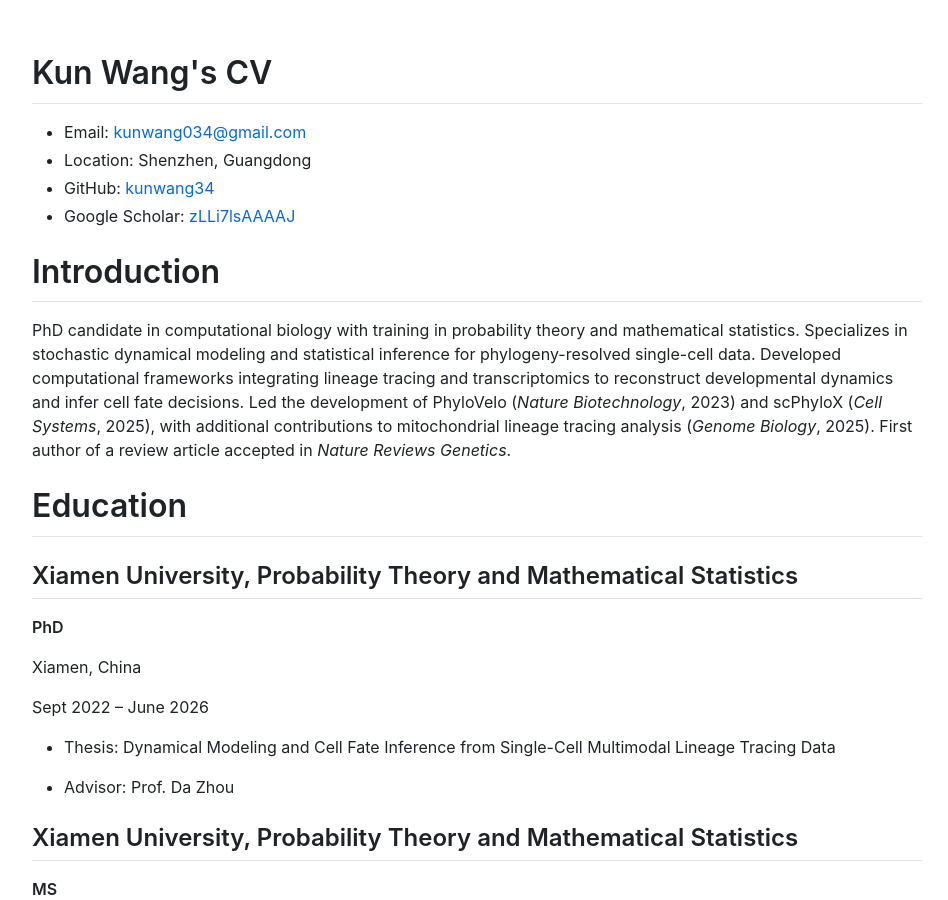
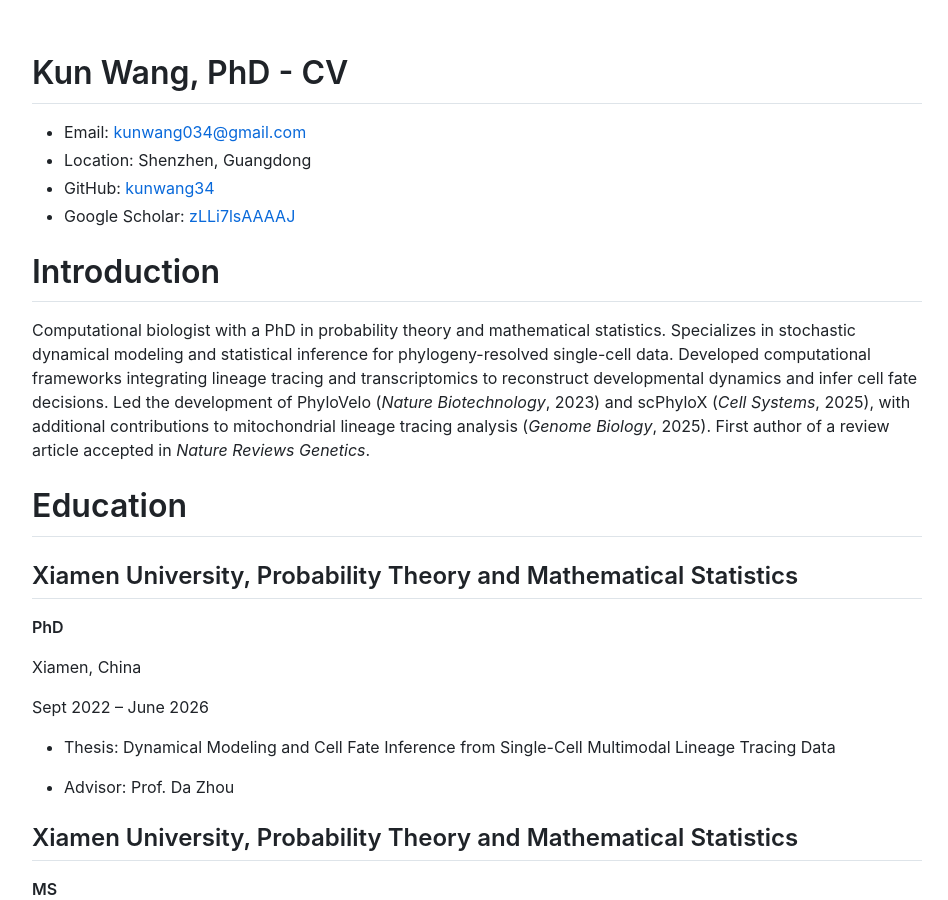
Before and after one commit to kunwang34/kunwang34.github.io, a Jekyll site: the page files/Kun_Wang_CV.html, which Jekyll copies as it is, in a window 1280 px wide and 900 px high. Shown: the whole window, without its empty margins (163-1111 px from the left). Built offline with Jekyll 4.4.1, drawn with Linux system fonts in a browser that asks for light colours; nearby versions of some CDN libraries; some of the changed text lies outside the part shown.

```diff
--- a/_config.yml
+++ b/_config.yml
@@ -9,7 +9,7 @@
 # Basic Site Settings
 locale                   : "en-US"
 site_theme               : "air" # The available themes options are "default", "air", "sunrise", "mint", "dirt" and "contrast"
-title                    : "Kun Wang"
+title                    : "Kun Wang, PhD"
 title_separator          : "-"
 name                     : &name "Kun Wang"
 description              : &description "Computational biology researcher working on stochastic modeling, lineage tracing, and single-cell developmental dynamics."
@@ -24,9 +24,9 @@ repository               : "kunwang34/kunwang34.github.io"
 author:
   # Biographic information
   avatar           : "IMG_7009.JPG"
-  name             : "Kun Wang"
+  name             : "Kun Wang, PhD"
   pronouns         : # example: "she/her"
-  bio              : "Computational biology researcher | Stochastic modeling & single-cell lineage dynamics"
+  bio              : "Computational biologist, PhD | Stochastic modeling & single-cell lineage dynamics"
   location         : "Shenzhen, Guangdong"
   employer         : "Xiamen University / Shenzhen Institutes of Advanced Technology"
   uri              : # URL
--- a/files/Kun_Wang_CV.html
+++ b/files/Kun_Wang_CV.html
@@ -39,7 +39,7 @@
 
 <body>
     <article class="markdown-body">
-        <h1>Kun Wang's CV</h1>
+        <h1>Kun Wang, PhD - CV</h1>
         <ul>
         <li>Email: <a href="mailto:kunwang034@gmail.com">kunwang034@gmail.com</a></li>
         <li>Location: Shenzhen, Guangdong</li>
@@ -47,7 +47,7 @@
         <li>Google Scholar: <a href="https://scholar.google.com/citations?user=zLLi7lsAAAAJ">zLLi7lsAAAAJ</a></li>
         </ul>
         <h1>Introduction</h1>
-        <p>PhD candidate in computational biology with training in probability theory and mathematical statistics. Specializes in stochastic dynamical modeling and statistical inference for phylogeny-resolved single-cell data. Developed computational frameworks integrating lineage tracing and transcriptomics to reconstruct developmental dynamics and infer cell fate decisions. Led the development of PhyloVelo (<em>Nature Biotechnology</em>, 2023) and scPhyloX (<em>Cell Systems</em>, 2025), with additional contributions to mitochondrial lineage tracing analysis (<em>Genome Biology</em>, 2025). First author of a review article accepted in <em>Nature Reviews Genetics</em>.</p>
+        <p>Computational biologist with a PhD in probability theory and mathematical statistics. Specializes in stochastic dynamical modeling and statistical inference for phylogeny-resolved single-cell data. Developed computational frameworks integrating lineage tracing and transcriptomics to reconstruct developmental dynamics and infer cell fate decisions. Led the development of PhyloVelo (<em>Nature Biotechnology</em>, 2023) and scPhyloX (<em>Cell Systems</em>, 2025), with additional contributions to mitochondrial lineage tracing analysis (<em>Genome Biology</em>, 2025). First author of a review article accepted in <em>Nature Reviews Genetics</em>.</p>
         <h1>Education</h1>
         <h2><strong>Xiamen University</strong>, Probability Theory and Mathematical Statistics</h2>
         <p><strong>PhD</strong></p>
@@ -120,6 +120,12 @@
         <h1>Skills</h1>
         <p><strong>Programming:</strong> Python(Pytorch, Pyro, PyMC), R (Seurat), Matlab, Mathematica</p>
         <p><strong>Research Areas:</strong> Stochastic dynamical modeling, Variational inference, Single-cell lineage tracing, Transcriptomic analysis</p>
+        <h1>Academic Service</h1>
+        <ul>
+        <li>
+        <p>Peer reviewer, BMC Bioinformatics, 2026</p>
+        </li>
+        </ul>
         <h1>Selected Publications</h1>
         <h2><strong>PhyloVelo Enhances Transcriptomic Velocity Field Mapping Using Monotonically Expressed Genes</strong></h2>
         <p>May 2024</p>
```
Also changed, not shown: _pages/about.md (+1 -1 lines), _pages/cv.md (+4 -0 lines), 1 other file.
